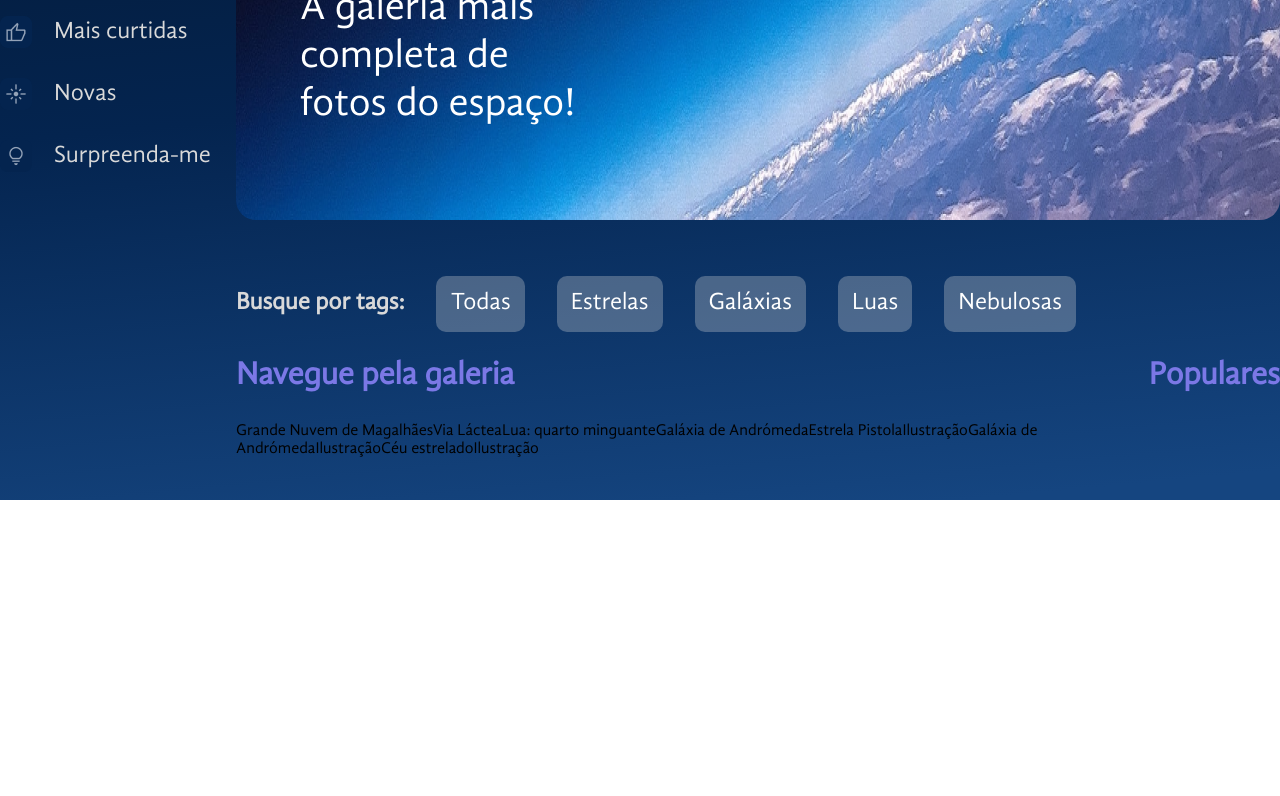
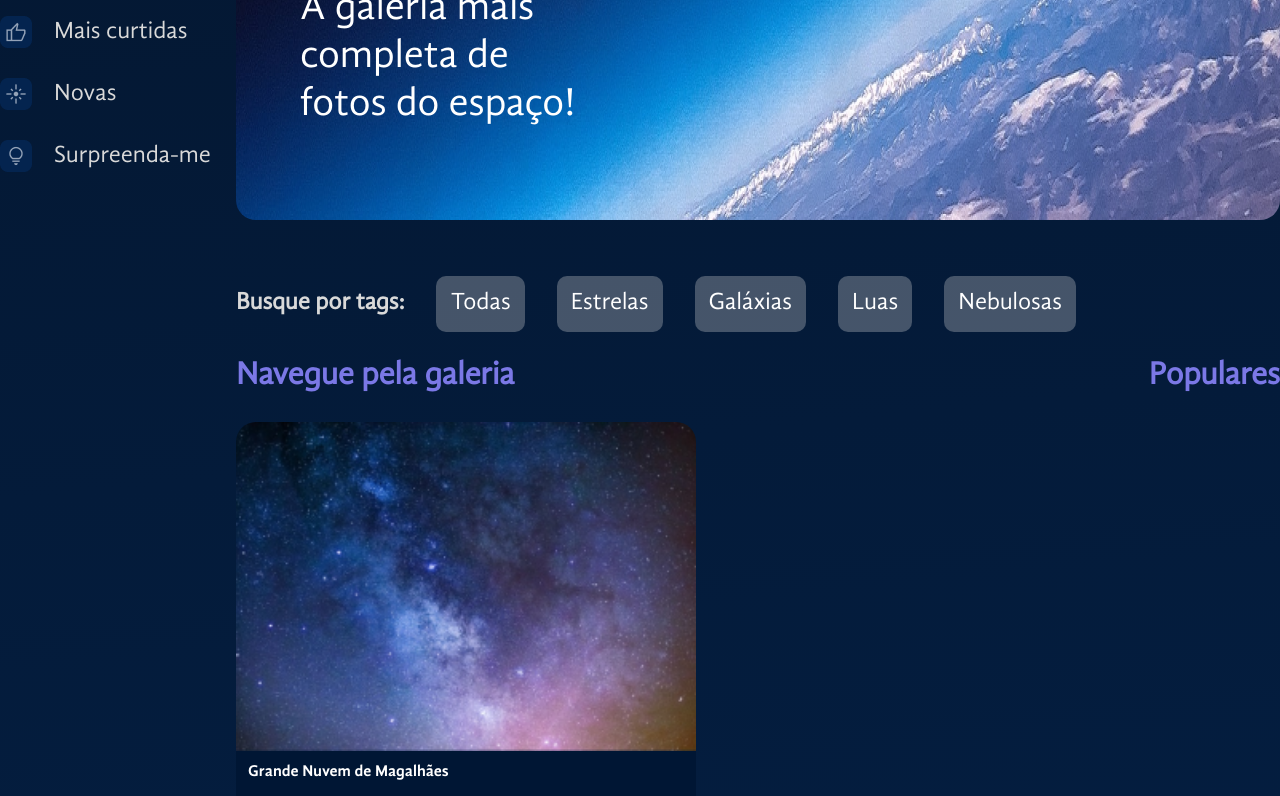
Before and after one commit to erikenascimento/SpaceApp, a React (Vite) app in the folder space-app/: page / in a window 1280 px wide. Shown: the part 300-1096 px from the top of the page. Before the commit the page ends 800 px from the top, so only its background shows below. Built offline with nearby package versions, Linux system fonts and the light colour scheme.

Commit message:
Creating the image component to display all the images from an static json file

```diff
--- /dev/null
+++ b/space-app/src/components/Gallery/Image/index.jsx
@@ -0,0 +1,49 @@
+import styled from "styled-components";
+
+const Figure = styled.figure`
+	width: ${props => (props.$expanded ? "90%" : "460px")};
+	max-width: 100%;
+	margin: 0;
+	display: flex;
+	flex-direction: column;
+	& > img {
+		max-width: 100%;
+		border-radius: 20px 20px 0 0;
+	}
+	figcaption {
+		background-color: #001634;
+		border-radius: 0px 0px 20px 20px;
+		color: white;
+		box-sizing: border-box;
+		padding: 12px;
+		h3 {
+			font-family: "GandhiSansBold";
+		}
+		h4 {
+			flex-grow: 1;
+		}
+		h3,
+		h4 {
+			margin: 0;
+			font-size: 16px;
+		}
+	}
+`;
+
+const Image = ({ key, photo = [] }) => {
+	return (
+		<Figure>
+			<img src={photo.path} alt={photo.alt} />
+			<figcaption>
+				<h3>{photo.titulo}</h3>
+				<footer>
+					<p>{photo.fonte}</p>
+					<button>Favorito</button>
+					<button>Expandir</button>
+				</footer>
+			</figcaption>
+		</Figure>
+	);
+};
+
+export default Image;
--- a/space-app/src/components/Gallery/index.jsx
+++ b/space-app/src/components/Gallery/index.jsx
@@ -2,6 +2,7 @@ import styled from "styled-components";
 import Title from "../Title";
 import Tags from "./Tags";
 import Populars from "./Populars";
+import Image from "./Image";
 
 const GalleryContainer = styled.div`
 	display: flex;
@@ -11,14 +12,23 @@ const FluidSection = styled.section`
 	flex-grow: 1;
 `;
 
+const ImagesContainer = styled.div`
+	display: flex;
+	flex-wrap: wrap;
+`;
+
 const Gallery = ({ photos = [] }) => {
 	return (
 		<>
-			<Tags></Tags>
+			<Tags />
 			<GalleryContainer>
 				<FluidSection>
 					<Title>Navegue pela galeria</Title>
-					{photos.map(photo => photo.titulo)}
+					<ImagesContainer>
+						{photos.map(photo => (
+							<Image key={photo.id} photo={photo} />
+						))}
+					</ImagesContainer>
 				</FluidSection>
 				<Populars />
 			</GalleryContainer>
--- a/space-app/src/fotos.json
+++ b/space-app/src/fotos.json
@@ -2,70 +2,70 @@
 	{
 		"titulo": "Grande Nuvem de Magalhães",
 		"fonte": "Alura Space",
-    "path": "/imagens/galeria/foto-1.png",
+		"path": "/images/galeria/foto-1.png",
 		"id": "1",
 		"tagId": 2
 	},
 	{
 		"titulo": "Via Láctea",
 		"fonte": "Alura Space",
-    "path": "/imagens/galeria/foto-2.png",
+		"path": "/images/galeria/foto-2.png",
 		"id": "2",
 		"tagId": 2
 	},
 	{
 		"titulo": "Lua: quarto minguante",
 		"fonte": "Alura Space",
-    "path": "/imagens/galeria/foto-3.png",
+		"path": "/images/galeria/foto-3.png",
 		"id": "3",
 		"tagId": 3
 	},
 	{
 		"titulo": "Galáxia de Andrómeda",
 		"fonte": "Alura Space",
-    "path": "/imagens/galeria/foto-4.png",
+		"path": "/images/galeria/foto-4.png",
 		"id": "4",
 		"tagId": 2
 	},
 	{
 		"titulo": "Estrela Pistola",
 		"fonte": "Alura Space",
-    "path": "/imagens/galeria/foto-5.png",
+		"path": "/images/galeria/foto-5.png",
 		"id": "5",
 		"tagId": 1
 	},
 	{
 		"titulo": "Ilustração",
 		"fonte": "Alura Space",
-    "path": "/imagens/galeria/foto-6.png",
+		"path": "/images/galeria/foto-6.png",
 		"id": "6",
 		"tagId": 4
 	},
 	{
 		"titulo": "Galáxia de Andrómeda",
 		"fonte": "Alura Space",
-    "path": "/imagens/galeria/foto-7.png",
+		"path": "/images/galeria/foto-7.png",
 		"id": "7",
 		"tagId": 2
 	},
 	{
 		"titulo": "Ilustração",
 		"fonte": "Alura Space",
-    "path": "/imagens/galeria/foto-8.png",
+		"path": "/images/galeria/foto-8.png",
 		"id": "8",
 		"tagId": 4
 	},
 	{
 		"titulo": "Céu estrelado",
 		"fonte": "Alura Space",
-    "path": "/imagens/galeria/foto-9.png",
+		"path": "/images/galeria/foto-9.png",
 		"id": "9",
 		"tagId": 1
 	},
 	{
 		"titulo": "Ilustração",
 		"fonte": "Alura Space",
-    "path": "/imagens/galeria/foto-10.png",
+		"path": "/images/galeria/foto-10.png",
 		"id": "10",
 		"tagId": 1
 	}
```
Lines whose indentation alone changed are shown as unchanged.
